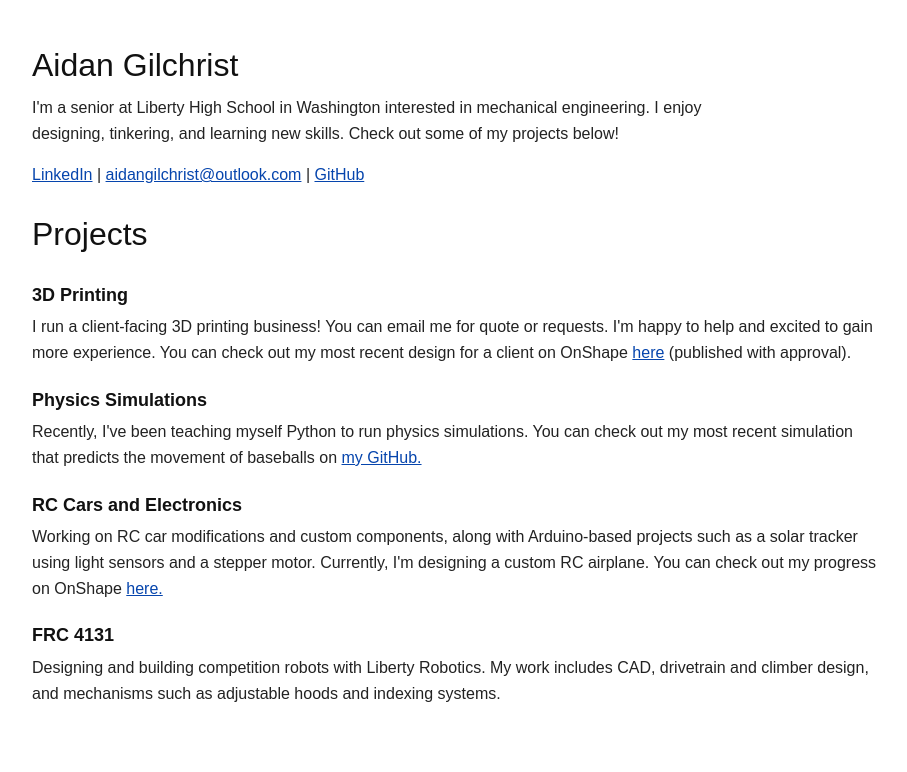
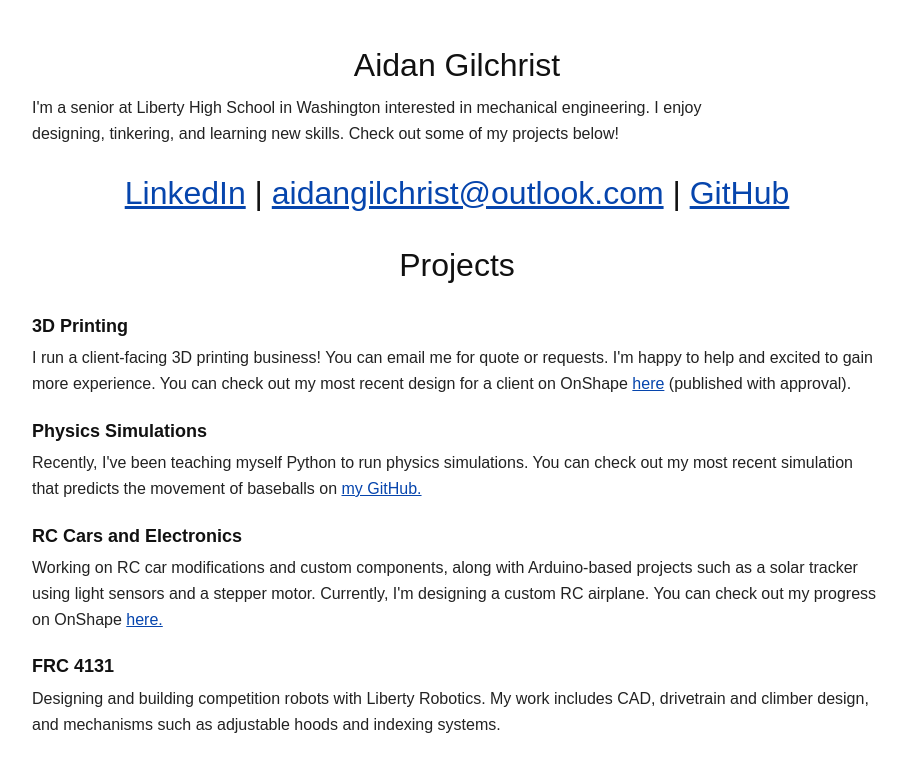
Before and after one commit to bockabode/aidangilchrist.com, a plain HTML site: page index.html in a window 1280 px wide. Shown: the top 772 px of the page, without its empty margins (183-1090 px from the left). Drawn offline with Linux system fonts and the light colour scheme.

Commit message:
Center align main heading and update contact links

```diff
--- a/index.html
+++ b/index.html
@@ -29,6 +29,7 @@
     h1 {
       margin-bottom: 4px;
       font-size: 32px;
+      text-align: center;
     }
 
     h2 {
@@ -66,13 +67,13 @@
   <header>
     <h1>Aidan Gilchrist</h1>
     <p class="bio">I'm a senior at Liberty High School in Washington interested in mechanical engineering. I enjoy designing, tinkering, and learning new skills. Check out some of my projects below!</p>
-    <p>
+    <h1>
       <a href="https://www.linkedin.com/in/aidan--gilchrist/">LinkedIn</a>
       |
       <a href="mailto:aidangilchrist@outlook.com">aidangilchrist@outlook.com</a>
       |
       <a href="https://github.com/bockabode">GitHub</a>
-    </p>
+    </h1>
   </header>
 
   <main>
```
